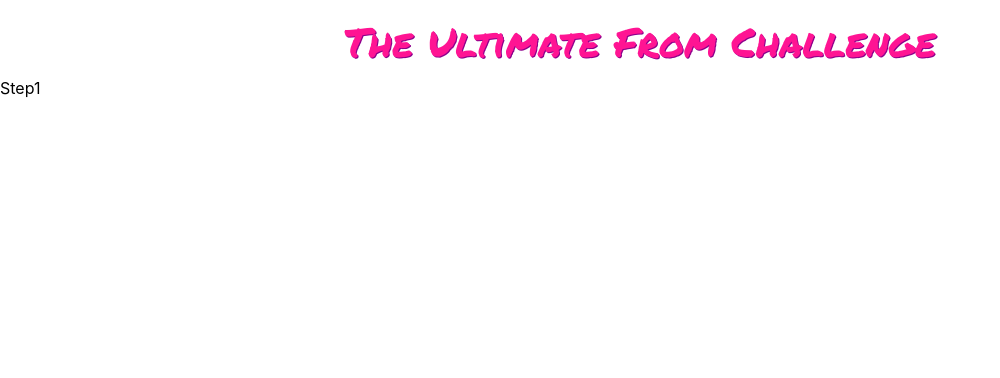
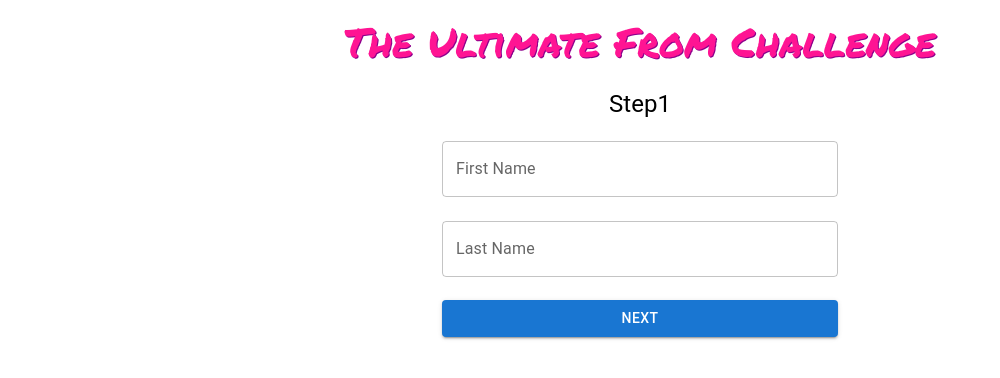
Before and after one commit to djambo05/complex-web-app, a React (Create React App) app: page / in a window 1280 px wide. Shown: the top 378 px of the page, without its empty margins (0-1000 px from the left). Built offline with nearby package versions, Linux system fonts and the light colour scheme.

Commit message:
feat: creating Step1 component

```diff
--- a/src/App.js
+++ b/src/App.js
@@ -1,6 +1,7 @@
 import { RouterProvider, createBrowserRouter } from "react-router-dom";
-import { Header } from "./Header";
-const Step1 = () => <>Step1</>;
+import { Header } from "./components/Header";
+import { Step1 } from "./components/Step1";
+
 const Step2 = () => <>Step2</>;
 const Step3 = () => <>Step3</>;
 const Result = () => <>Result</>;
--- /dev/null
+++ b/src/components/Form.js
@@ -0,0 +1,9 @@
+import React from "react";
+
+export const Form = ({ children, ...props }) => {
+  return (
+    <form style={{ width: "100%", marginTop: "5px" }} noValidate {...props}>
+      {children}
+    </form>
+  );
+};
--- /dev/null
+++ b/src/components/Input.js
@@ -0,0 +1,14 @@
+import { TextField } from "@mui/material";
+import React, { forwardRef } from "react";
+
+export const Input = forwardRef((props, ref) => {
+  return (
+    <TextField
+      variant="outlined"
+      margin="normal"
+      inputRef={ref}
+      fullWidth
+      {...props}
+    ></TextField>
+  );
+});
--- /dev/null
+++ b/src/components/MainContainer.js
@@ -0,0 +1,20 @@
+import { Container } from "@mui/material";
+import React from "react";
+
+export const MainContainer = ({ children, ...props }) => {
+  return (
+    <Container
+      sx={{
+        marginTop: "20px",
+        display: "flex",
+        flexDirection: "column",
+        alignItems: "center",
+      }}
+      container="main"
+      maxWidth="xs"
+      {...props}
+    >
+      {children}
+    </Container>
+  );
+};
--- /dev/null
+++ b/src/components/PrimaryButton.js
@@ -0,0 +1,17 @@
+import React from "react";
+import { Button } from "@mui/material";
+
+export const PrimaryButton = ({ children, ...props }) => {
+  return (
+    <Button
+      sx={{ margin: "15px 0px 10px" }}
+      type="submit"
+      fullWidth
+      variant="contained"
+      color="primary"
+      {...props}
+    >
+      {children}
+    </Button>
+  );
+};
--- /dev/null
+++ b/src/components/Step1.js
@@ -0,0 +1,33 @@
+import React from "react";
+import { MainContainer } from "./MainContainer";
+import { Typography } from "@mui/material";
+import { useForm } from "react-hook-form";
+import { Input } from "./Input";
+import { Form } from "./Form";
+import { PrimaryButton } from "./PrimaryButton";
+
+export const Step1 = () => {
+  const { register } = useForm({ mode: "onBlur" });
+  return (
+    <MainContainer>
+      <Typography component="h2" variant="h5">
+        Step1
+      </Typography>
+      <Form>
+        <Input
+          {...register("firstName")}
+          id="firstName"
+          type="text"
+          label="First Name"
+        />
+        <Input
+          {...register("lastName")}
+          id="lastName"
+          type="text"
+          label="Last Name"
+        />
+        <PrimaryButton>Next</PrimaryButton>
+      </Form>
+    </MainContainer>
+  );
+};
```
Also changed, not shown: src/components/Header.js (renamed from src/Header.js).
